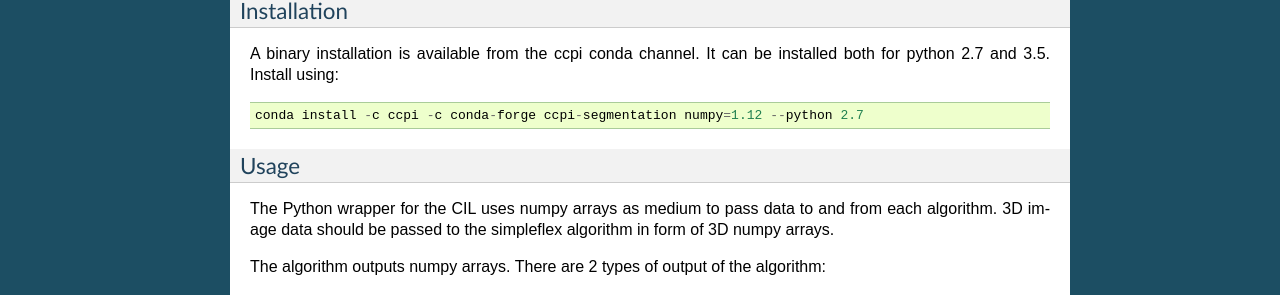
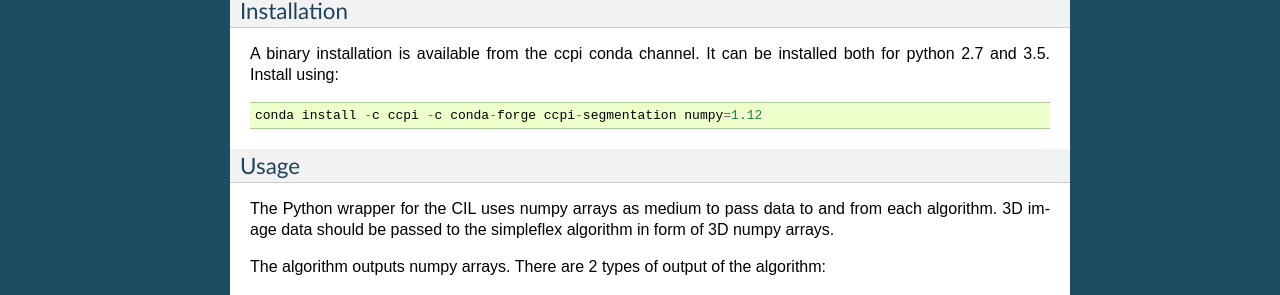
Before and after one commit to vais-ral/CIL-Docs, a Sphinx documentation site: the page built from docs/segmentation.rst, in a window 1280 px wide and 900 px high, scrolled down 394 px. Shown: the part 152-447 px from the top of the window. Built offline with Sphinx 7.4.7, drawn with Linux system fonts in a browser that asks for light colours.

Commit message:
Update segmentation.rst

```diff
--- a/docs/segmentation.rst
+++ b/docs/segmentation.rst
@@ -32,7 +32,7 @@ A binary installation is available from the ccpi conda channel. It can be instal
 
 ::
 
-    conda install -c ccpi -c conda-forge ccpi-segmentation numpy=1.12 --python 2.7
+    conda install -c ccpi -c conda-forge ccpi-segmentation numpy=1.12
 
 -----
 Usage
```
